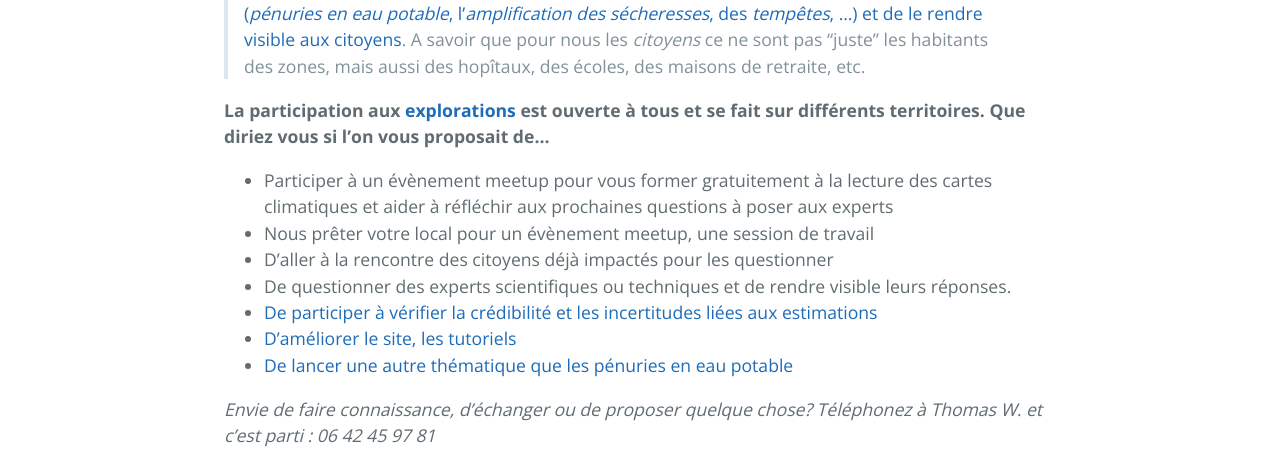
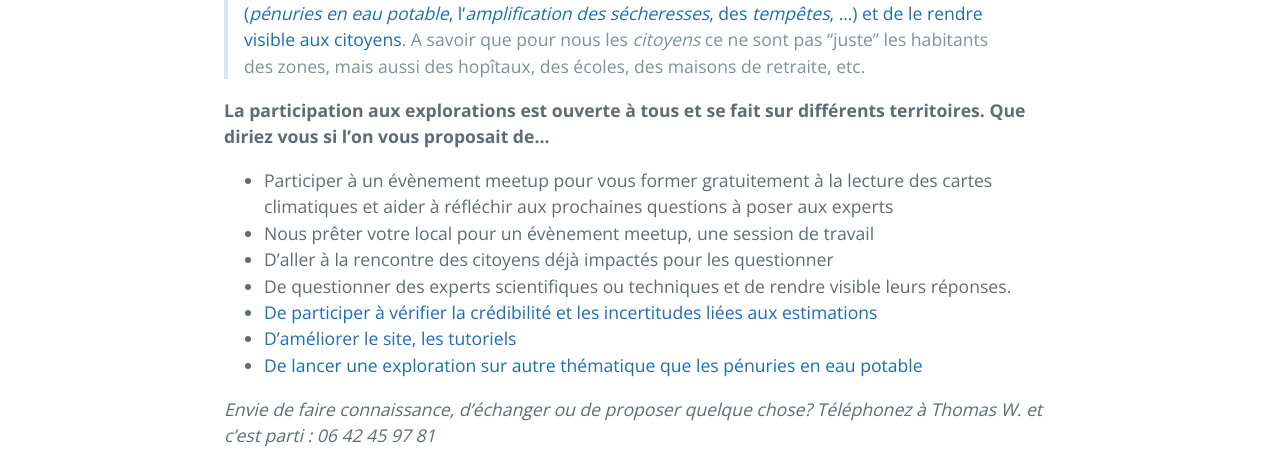
Before and after one commit to secheresses/Ancien-site, a Jekyll site: the page built from index.md, in a window 1280 px wide. Shown: the part 869-1335 px from the top of the page. Built offline with Jekyll 4.4.1, drawn with Linux system fonts in a browser that asks for light colours.

```diff
--- a/index.md
+++ b/index.md
@@ -13,7 +13,7 @@ Le changement climatique amplifie les risques de pénuries en eau potable pour d
 
 > Les [estimations du climat à venir](../donnees), même lorsqu'elles existent, sont tellement difficilement compréhensibles qu'on du mal à comprendre ce que ça signifie *concrètement*. [Nous avons décidé de comprendre ce que ces estimations sigifient en terme de zones à risques (*pénuries en eau potable*, l'*amplification des sécheresses*, des *tempêtes*, ...) et de le rendre visible aux citoyens](../methode). A savoir que pour nous les *citoyens* ce ne sont pas "juste" les habitants des zones, mais aussi des hopîtaux, des écoles, des maisons de retraite, etc.
 
-**La participation aux [explorations](../methode) est ouverte à tous et se fait sur différents territoires. Que diriez vous si l'on vous proposait de...**
+**La participation aux explorations est ouverte à tous et se fait sur différents territoires. Que diriez vous si l'on vous proposait de...**
 
 * Participer à un évènement meetup pour vous former gratuitement à la lecture des cartes climatiques et aider à réfléchir aux prochaines questions à poser aux experts
 * Nous prêter votre local pour un évènement meetup, une session de travail
@@ -21,7 +21,7 @@ Le changement climatique amplifie les risques de pénuries en eau potable pour d
 * De questionner des experts scientifiques ou techniques et de rendre visible leurs réponses.
 * [De participer à vérifier la crédibilité et les incertitudes liées aux estimations](../donnees)
 * [D'améliorer le site, les tutoriels](https://github.com/anticiper/anticiper.github.io)
-* [De lancer une autre thématique que les pénuries en eau potable](../methode)
+* [De lancer une exploration sur autre thématique que les pénuries en eau potable](../methode)
 
 *Envie de faire connaissance, d'échanger ou de proposer quelque chose? Téléphonez à Thomas W. et c'est parti : 06 42 45 97 81*
 
```
